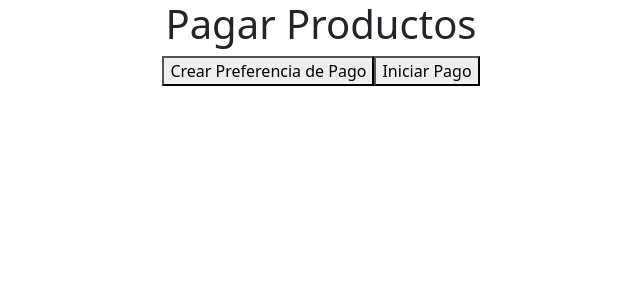
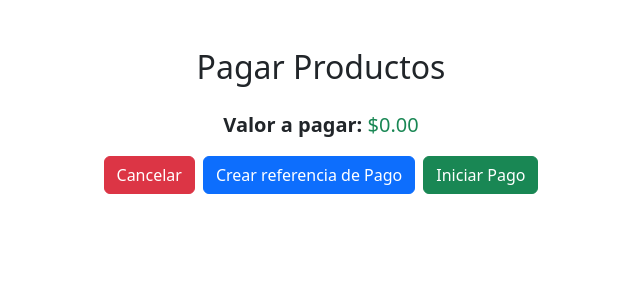
Before and after one commit to MatiasIvanM/Super-market-Repo-FrontEnd, a React (Create React App) app in the folder client/: page /mercadopago in a window 1280 px wide. Shown: the top 300 px of the page, without its empty margins (319-959 px from the left). Built offline with nearby package versions, Linux system fonts and the light colour scheme; no server answers.

Commit message:
BugModalcart-pasarela

```diff
--- a/client/src/View/CartShopping/CartShopping.jsx
+++ b/client/src/View/CartShopping/CartShopping.jsx
@@ -1,7 +1,8 @@
-import React, { useState, useEffect } from "react";
+import React, { useState } from "react";
 import { Modal, Button, Card, ListGroup } from "react-bootstrap";
 import { useSelector } from "react-redux";
 import { useHistory } from 'react-router-dom';
+import { Link } from "react-router-dom/";
 
 const CartShopping = () => {
   const [show, setShow] = useState(true);
@@ -18,8 +19,9 @@ const CartShopping = () => {
 
   return (
     <div>
-      <Modal show={show} onHide={handleClose} centered>
-        <Modal.Header closeButton>
+
+      <Modal show={show} onHide={handleClose} centered backdrop="static">
+        <Modal.Header >
           <Modal.Title>Detalles del carrito</Modal.Title>
         </Modal.Header>
         <Modal.Body>
@@ -51,8 +53,8 @@ const CartShopping = () => {
           <p className="mt-4"><strong>Valor Total de la Compra:</strong> ${totalValue.toFixed(2)}</p>
         </Modal.Body>
         <Modal.Footer>
-          <Button variant="secondary" onClick={handleClose}>
-            Cerrar
+          <Button as={Link} to='/home' variant="secondary" onClick={handleClose}>
+            Seguir comprando
           </Button>
           <Button variant="primary" onClick={handlePayment}>
             Pagar
--- a/client/src/components/MerPago/MercadoPagoCheckout.js
+++ b/client/src/components/MerPago/MercadoPagoCheckout.js
@@ -1,16 +1,20 @@
 import axios from 'axios';
 import React, { useState } from 'react';
 import { useSelector } from "react-redux";
+import { useHistory } from 'react-router-dom';
 
 function MercadoPagoCheckout() {
   const [preferenceId, setPreferenceId] = useState(null);
   const [successMessage, setSuccessMessage] = useState('');
-  const cart = useSelector((state) => {
-    console.log(state); // Verifica el estado completo
-    return state.products; // Accede al estado específico
-  });
+  const history = useHistory();
+
+  const cart = useSelector((state) => state.productsSC);
 
   // Esta función crea una preferencia en Mercado Pago y recibe el ID de la preferencia
+  const totalCartPrice = cart.reduce((total, product) => {
+    return total + product.productDetails.price * product.quantity;
+  }, 0);
+
   const createPreference = async () => {
     try {
       const response = await axios.post(
@@ -18,8 +22,8 @@ function MercadoPagoCheckout() {
         {
           items: [
             {
-              title: 'Producto de ejemplo',
-              unit_price: 1000, // El precio en centavos
+              title: 'Pago Supermarket shop',
+              unit_price: totalCartPrice, // El precio en centavos
               quantity: 1,
             },
           ],
@@ -32,7 +36,6 @@ function MercadoPagoCheckout() {
         }
       );
 
-      console.log("ID:::", response.data.id);
       setPreferenceId(response.data.id);
       setSuccessMessage('Preferencia creada con éxito');
     } catch (error) {
@@ -45,15 +48,21 @@ function MercadoPagoCheckout() {
     if (preferenceId) {
       window.open(`https://www.mercadopago.com/mla/checkout/start?pref_id=${preferenceId}`);
     }
-    console.log("preferencia::", preferenceId);
+  };
+
+  // Función para cancelar y regresar al home
+  const handleCancel = () => {
+    history.push('/home');
   };
 
   return (
-    <div>
-      <h1>Pagar Productos</h1>
-      {successMessage && <p>{successMessage}</p>}
-      <button onClick={createPreference}>Crear Preferencia de Pago</button>
-      <button onClick={handlePayment}>Iniciar Pago</button>
+    <div className="container mt-5">
+      <h2 className="mb-4">Pagar Productos</h2>
+      <p className="fs-5"><strong>Valor a pagar:</strong> <span className="text-success">${totalCartPrice.toFixed(2)}</span></p>
+      {successMessage && <p className="alert alert-success">{successMessage}</p>}
+      <button className="btn btn-danger" onClick={handleCancel}>Cancelar</button>
+      <button className="btn btn-primary ms-2" onClick={createPreference}>Crear referencia de Pago</button>
+      <button className="btn btn-success ms-2" onClick={handlePayment}>Iniciar Pago</button>
     </div>
   );
 }
```
